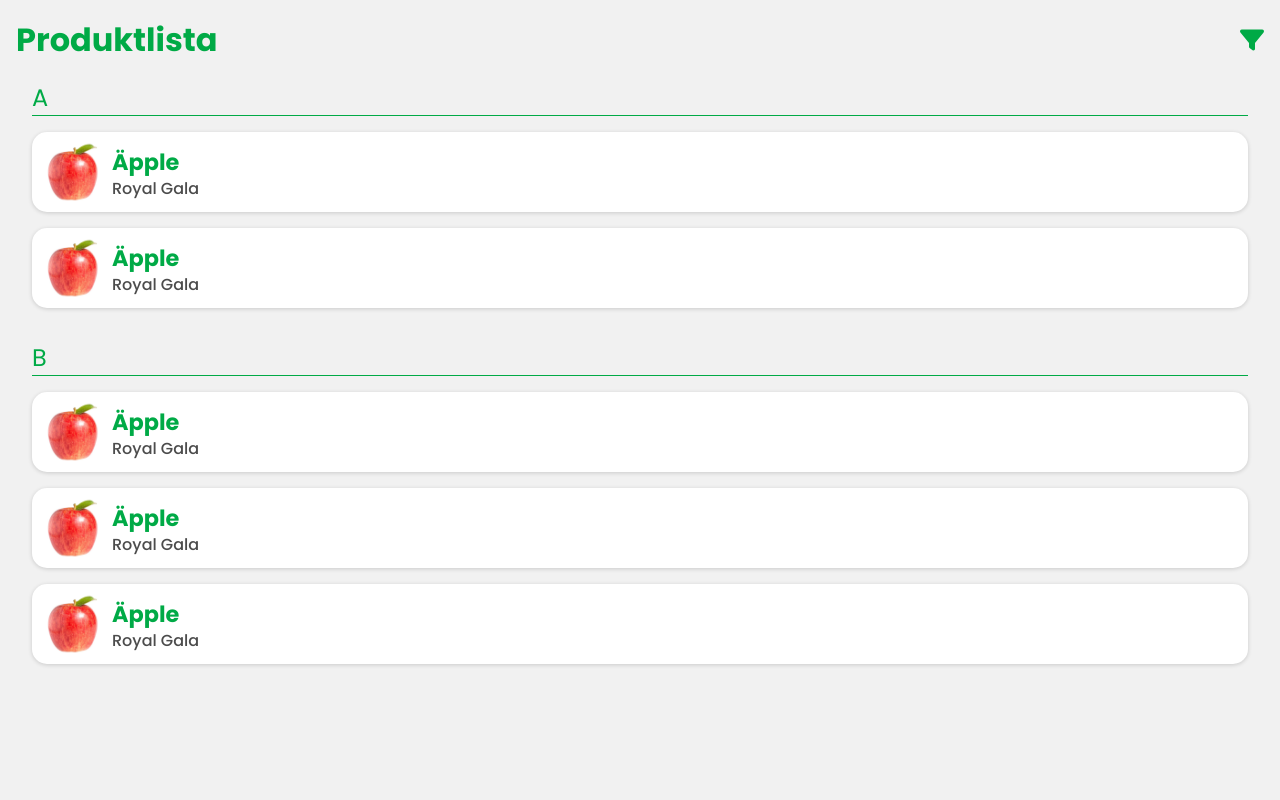
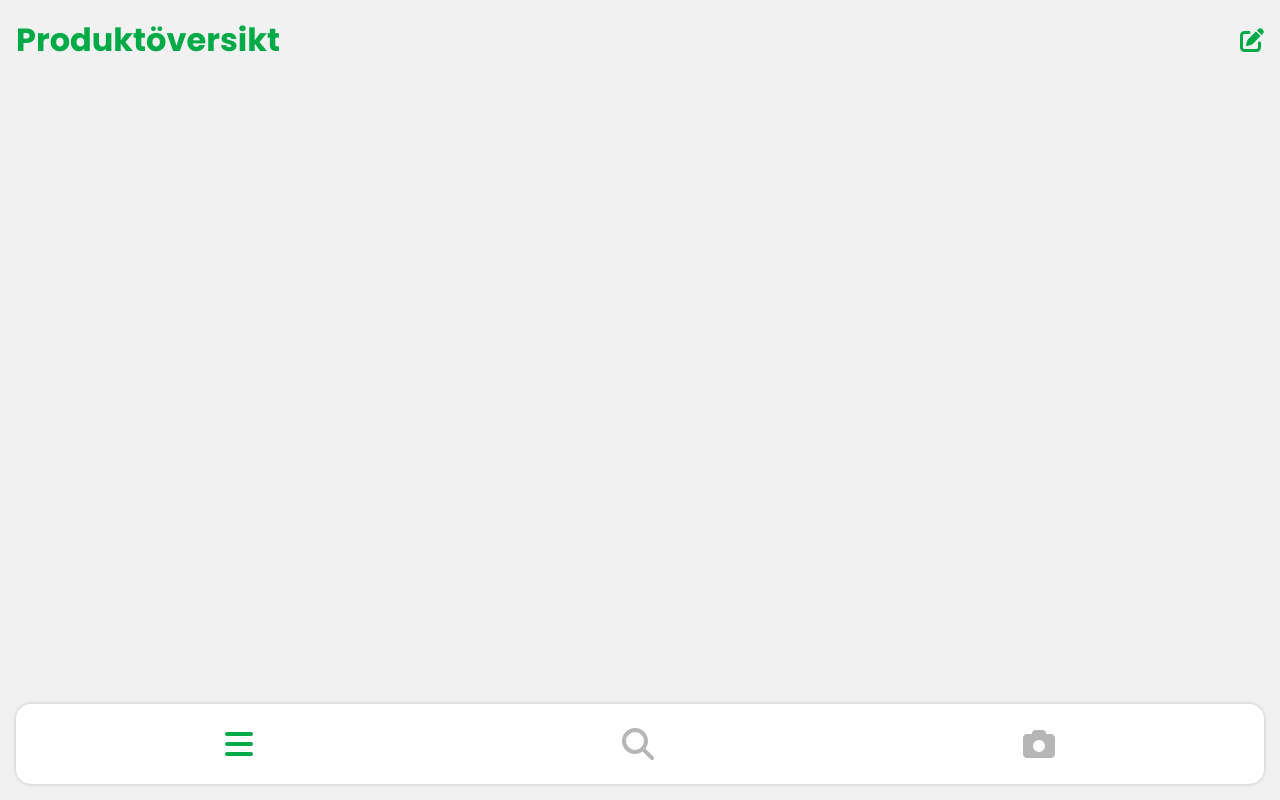
Before and after one commit to JonathanVarild/plu-browser, a React (Create React App) app: page / in a window 1280 px wide. Built offline with nearby package versions, Linux system fonts and the light colour scheme.

Commit message:
Created and added NavBar component

```diff
--- a/src/App.js
+++ b/src/App.js
@@ -2,12 +2,15 @@ import React from "react";
 
 import "./css/global.css";
 
+import Navbar from "./components/Navbar";
 import Browse from "./routes/Browse";
+import ProductOverview from "./components/ProductOverview";
 
 function App() {
 	return (
 		<>
-			<Browse />
+			<Navbar />
+			<ProductOverview />
 		</>
 	);
 }
--- /dev/null
+++ b/src/components/Navbar.js
@@ -0,0 +1,20 @@
+import React from "react";
+import { FontAwesomeIcon } from "@fortawesome/react-fontawesome";
+import { faBars, faCamera, faMagnifyingGlass } from "@fortawesome/free-solid-svg-icons";
+
+
+import "../css/Navbar.css";
+
+function Navbar() {
+	return (
+		<div id="navContainer">
+			<nav>
+				<FontAwesomeIcon className="activeNav" icon={faBars} />
+				<FontAwesomeIcon icon={faMagnifyingGlass} />
+				<FontAwesomeIcon icon={faCamera} />
+			</nav>
+		</div>
+	);
+}
+
+export default Navbar;
--- /dev/null
+++ b/src/css/Navbar.css
@@ -0,0 +1,26 @@
+#navContainer {
+    position: fixed;
+    bottom: 0;
+    width: 100%;
+}
+
+nav {
+    display: flex;
+    justify-content: space-around;
+	height: 5rem;
+	border-radius: 15px;
+    margin-bottom: 1rem;
+    margin-inline: 1rem;
+    padding: 1.5rem;
+	background-color: white;
+    box-shadow: rgba(0, 0, 0, 0.2) 0px 0px 4px;
+}
+
+nav svg {
+    height: 100% !important;
+    color: var(--primary-gray);
+}
+
+.activeNav {
+    color: var(--primary-green);
+}
```
Also changed, not shown: public/manifest.json.
